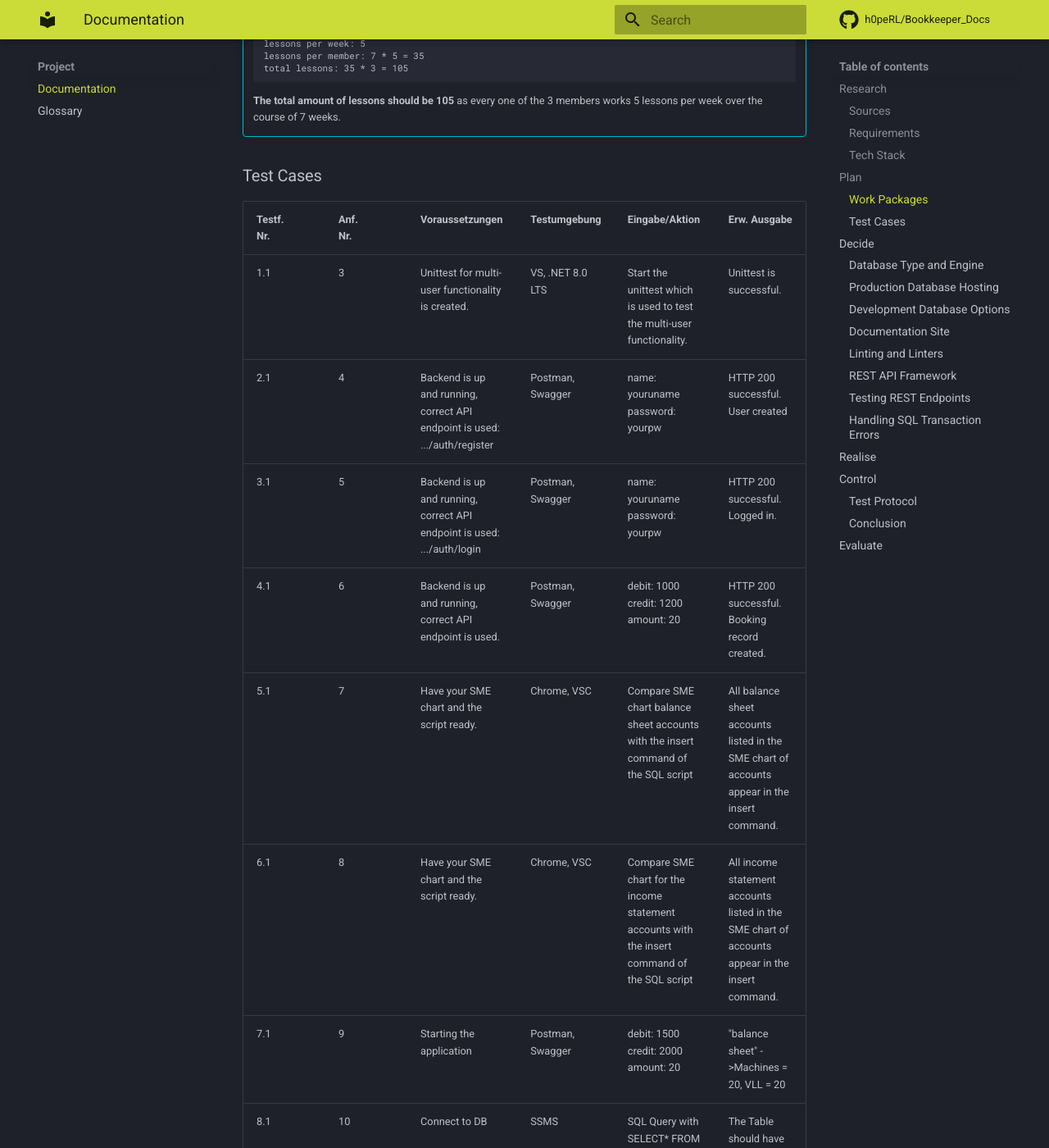
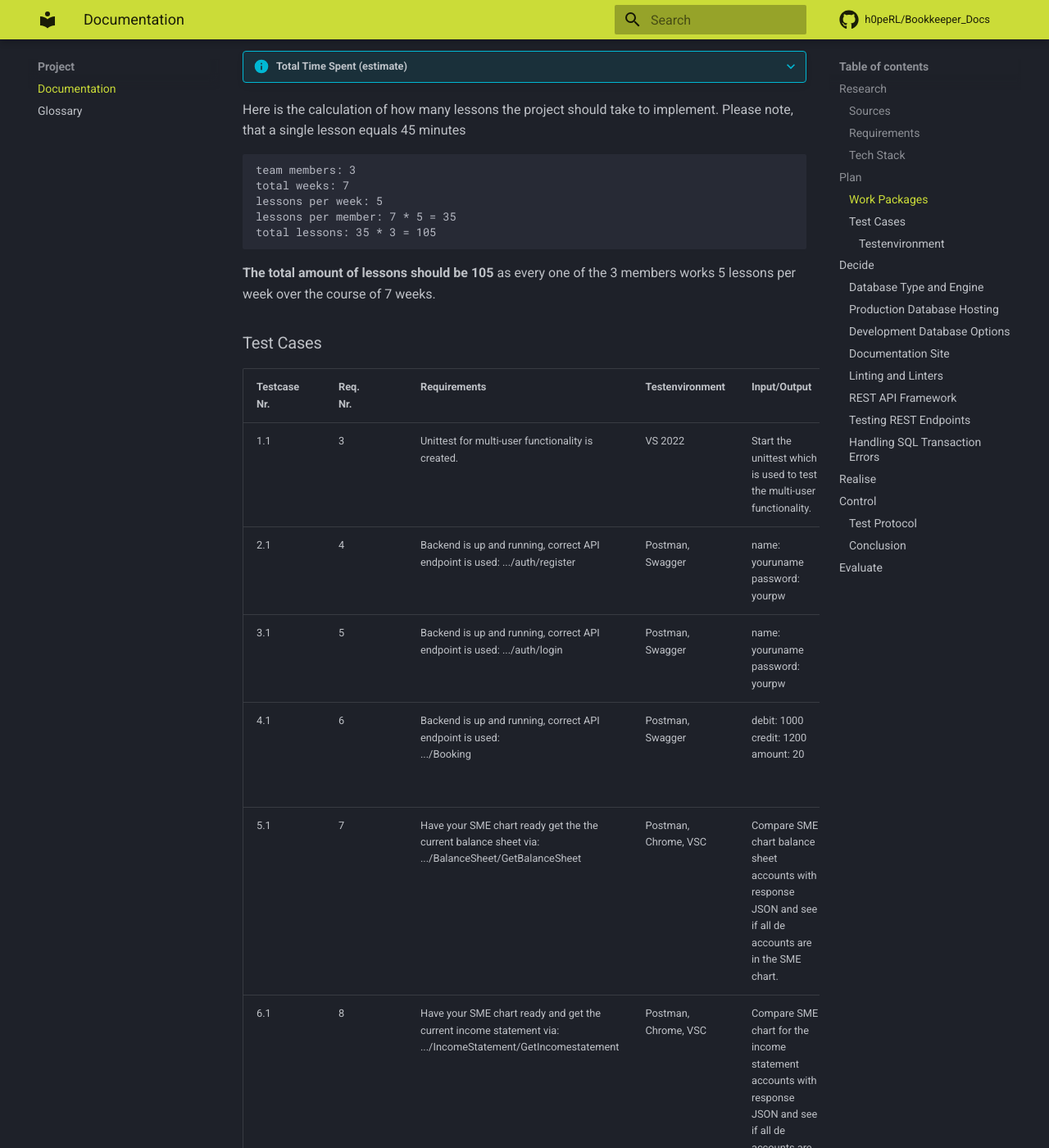
Before and after one commit to h0peRL/Bookkeeper_Docs, an MkDocs documentation site: the page built from docs/project/documentation.md, in a window 1280 px wide and 1400 px high, scrolled down 3039 px. Shown: the whole window at 82% size. Built offline with MkDocs 1.6.1 and Material for MkDocs 9.7.7, drawn with Linux system fonts in a browser that asks for light colours; comment, search, counter and statistics services are not loaded; some of the changed text lies outside the part shown.

Commit message:
applied changes from request

````diff
--- a/docs/project/documentation.md
+++ b/docs/project/documentation.md
@@ -6,23 +6,22 @@
 
 ### Requirements
 
-| **Req. No.** | **Mandatory/Optional** | **Func./Qual./Margin.** | **Requirement**                                                                                |
-| :----------- | ---------------------- | :---------------------- | ---------------------------------------------------------------------------------------------- |
-| 1            | Mandatory              | Functional              | The app supports multiple users at the same time                                               |
-| 2            | Mandatory              | Marginal                | The app is a .NET 8.0 REST-API (LTS)                                                           |
-| 3            | Mandatory              | Marginal                | Data will be stored in an SQL-Database                                                         |
-| 4            | Mandatory              | Functional              | The user can register via HTTP-request                                                         |
-| 5            | Mandatory              | Functional              | The user can log in via HTTP-request                                                           |
-| 6            | Mandatory              | Functional              | The user can create booking records via HTTP-request                                           |
-| 7            | Mandatory              | Functional              | The software must have a balance sheet according to the SME chart of accounts                  |
-| 8            | Optional               | Functional              | The software must have an income statement based on the SME chart of accounts                  |
-| 9            | Mandatory              | Functional              | The software must be able to execute booking records while updating the affected accounts      |
-| 10           | Mandatory              | Functional              | A booking record must include the date, booking text, debit account, credit account and amount |
-| 11           | Optional               | Quality                 | Every command should have an explanation of the syntax                                         |
-| 12           | Mandatory              | Functional              | Every endpoint should require a JWT-Bearer-Token (except login and register)                   |
-| 13           | Mandatory              | Marginal                | There must be a UML class diagram.                                                             |
-| 14           | Mandatory              | Marginal                | The program and documentation should be in English                                             |
-| 15           | Mandatory              | Marginal                | There should be a glossary with German translations                                            |
+| **Req. No.** | **Mandatory/Optional** | **Func./Qual./Margin.** | **Requirement**                                                                                |     |
+| :----------- | ---------------------- | :---------------------- | ---------------------------------------------------------------------------------------------- | --- |
+| 1            | Mandatory              | Functional              | The app supports multiple users at the same time                                               |     |
+| 2            | Mandatory              | Marginal                | The app is a .NET 8.0 REST-API (LTS)                                                           |     |
+| 3            | Mandatory              | Marginal                | Data will be stored in an SQL-Database                                                         |     |
+| 4            | Mandatory              | Functional              | The user can register via HTTP-request                                                         |     |
+| 5            | Mandatory              | Functional              | The user can log in via HTTP-request                                                           |     |
+| 6            | Mandatory              | Functional              | The user can create booking records via HTTP-request                                           |     |
+| 7            | Mandatory              | Functional              | The software must have a balance sheet according to the SME chart of accounts                  |     |
+| 8            | Optional               | Functional              | The software must have an income statement based on the SME chart of accounts                  |     |
+| 9            | Mandatory              | Functional              | The software must be able to execute booking records while updating the affected accounts      |     |
+| 10           | Mandatory              | Functional              | A booking record must include the date, booking text, debit account, credit account and amount |     |
+| 11           | Mandatory              | Functional              | Every endpoint should require a JWT-Bearer-Token (except login and register)                   |     |
+| 12           | Mandatory              | Marginal                | There must be a UML class diagram.                                                             |     |
+| 13           | Mandatory              | Marginal                | The program and documentation should be in English                                             |     |
+| 14           | Mandatory              | Marginal                | There should be a glossary with German translations                                            |     |
 
 ### Tech Stack
 
@@ -61,35 +60,63 @@
 
 ???+ info "Total Time Spent (estimate)"
 
-    Here is the calculation of how many lessons the project should take to implement. Please note, that a single lesson equals 45 minutes
+Here is the calculation of how many lessons the project should take to implement. Please note, that a single lesson equals 45 minutes
 
-    ```
-    team members: 3
-    total weeks: 7
-    lessons per week: 5
-    lessons per member: 7 * 5 = 35
-    total lessons: 35 * 3 = 105
-    ```
+```
+team members: 3
+total weeks: 7
+lessons per week: 5
+lessons per member: 7 * 5 = 35
+total lessons: 35 * 3 = 105
+```
 
-    **The total amount of lessons should be 105** as every one of the 3 members works 5 lessons per week over the course of 7 weeks.
+**The total amount of lessons should be 105** as every one of the 3 members works 5 lessons per week over the course of 7 weeks.
 
 ### Test Cases
 
-| Testf.<br />Nr. | Anf.<br />Nr. | Voraussetzungen                                                            | Testumgebung                                             | Eingabe/Aktion                                                                                | Erw. Ausgabe                                                                                    |
-| --------------- | ------------- | -------------------------------------------------------------------------- | -------------------------------------------------------- | --------------------------------------------------------------------------------------------- | :---------------------------------------------------------------------------------------------- |
-| 1.1             | 3             | Unittest for multi-user functionality is created.                          | VS, .NET 8.0 LTS                                         | Start the unittest which is used to test the multi-user functionality.                        | Unittest is successful.                                                                         |
-| 2.1             | 4             | Backend is up and running, correct API endpoint is used: .../auth/register | Postman, Swagger                                         | name: youruname<br />password: yourpw                                                         | HTTP 200 successful. User created                                                               |
-| 3.1             | 5             | Backend is up and running, correct API endpoint is used: .../auth/login    | Postman, Swagger                                         | name: youruname<br />password: yourpw                                                         | HTTP 200 successful. Logged in.                                                                 |
-| 4.1             | 6             | Backend is up and running, correct API endpoint is used.                   | Postman, Swagger                                         | debit: 1000 credit: 1200 amount: 20                                                           | HTTP 200 successful. Booking record created.                                                    |
-| 5.1             | 7             | Have your SME chart and the script ready.                                  | Chrome, VSC                                              | Compare SME chart balance sheet accounts with the insert command of the SQL script            | All balance sheet accounts listed in the SME chart of accounts appear in the insert command.    |
-| 6.1             | 8             | Have your SME chart and the script ready.                                  | Chrome, VSC                                              | Compare SME chart for the income statement accounts with the insert command of the SQL script | All income statement accounts listed in the SME chart of accounts appear in the insert command. |
-| 7.1             | 9             | Starting the application                                                   | Postman, Swagger                                         | debit: 1500 credit: 2000 amount: 20                                                           | "balance sheet" ->Machines = 20, VLL = 20                                                       |
-| 8.1             | 10            | Connect to DB                                                              | SSMS                                                     | SQL Query with SELECT\* FROM Account                                                          | The Table should have this structure.![](assets/20240201_112710_image.png)                      |
-| 9.1             | 11            | Starting the application, endpoint .../commands                            | Postman, Swagger                                         | command: help                                                                                 | An explanation of the syntax is also provided in the respective descriptions.                   |
-| 10.1            | 12            | Starting the application,                                                  | Postman                                                  | Route to an endpoint without sending your JWT                                                 | Status Code 401: Unauthorized                                                                   |
-| 11.1            | 13            | Docs open.                                                                 | [Docs](https://bookkeper-docs.readthedocs.io/en/latest/) | Look at the UML paragraph.                                                                    | UML is shown in the docs.                                                                       |
-| 12.1            | 14            | Docs open.                                                                 | [Docs](https://bookkeper-docs.readthedocs.io/en/latest/) | Look at the doc language                                                                      | Language is English                                                                             |
-| 13.1            | 15            | Docs open.                                                                 | [Docs](https://bookkeper-docs.readthedocs.io/en/latest/) | Navigate to glossary                                                                          | A glossary with translations is available                                                       |
+| Testcase<br />Nr. | Req.<br />Nr. | Requirements                                                                                               | Testenvironment                                          | Input/Output                                                                                                            | Predicted Output                                                                                |
+| ----------------- | ------------- | ---------------------------------------------------------------------------------------------------------- | -------------------------------------------------------- | ----------------------------------------------------------------------------------------------------------------------- | :---------------------------------------------------------------------------------------------- |
+| 1.1               | 3             | Unittest for multi-user functionality is created.                                                          | VS 2022                                                  | Start the unittest which is used to test the multi-user functionality.                                                  | Unittest is successful.                                                                         |
+| 2.1               | 4             | Backend is up and running, correct API endpoint is used: .../auth/register                                 | Postman, Swagger                                         | name: youruname<br />password: yourpw                                                                                   | HTTP 200 successful. User created                                                               |
+| 3.1               | 5             | Backend is up and running, correct API endpoint is used: .../auth/login                                    | Postman, Swagger                                         | name: youruname<br />password: yourpw                                                                                   | HTTP 200 successful. Logged in.                                                                 |
+| 4.1               | 6             | Backend is up and running, correct API endpoint is used:<br />.../Booking                                  | Postman, Swagger                                         | debit: 1000 credit: 1200 amount: 20                                                                                     | HTTP 200 successful. Booking record created.                                                    |
+| 5.1               | 7             | Have your SME chart ready get the the current balance sheet via: .../BalanceSheet/GetBalanceSheet          | Postman, Chrome, VSC                                     | Compare SME chart balance sheet accounts with response JSON and see if all de accounts are in the SME chart.            | All balance sheet accounts listed in the SME chart of accounts appear in the insert command.    |
+| 6.1               | 8             | Have your SME chart ready and get the current income statement via: .../IncomeStatement/GetIncomestatement | Postman, Chrome, VSC                                     | Compare SME chart for the income statement accounts with response JSON and see if all de accounts are in the SME chart. | All income statement accounts listed in the SME chart of accounts appear in the insert command. |
+| 7.1               | 9             | Starting the application                                                                                   | Postman, Swagger                                         | debit: 1500 credit: 2000 amount: 20                                                                                     | "balance sheet" ->Machines = 20, VLL = 20                                                       |
+| 8.1               | 10            | Connect to DB                                                                                              | SSMS                                                     | SQL Query with SELECT\* FROM Account                                                                                    | The Table should have this structure.![](assets/20240201_112710_image.png)                      |
+| 9.1               | 11            | Starting the application,                                                                                  | Postman                                                  | Post on booking/create JWT                                                                                              | Status Code 401: Unauthorized                                                                   |
+| 10.1              | 12            | Docs open.                                                                                                 | [Docs](https://bookkeper-docs.readthedocs.io/en/latest/) | Look at the UML paragraph.                                                                                              | UML is shown in the docs.                                                                       |
+| 11.1              | 13            | Docs open.                                                                                                 | [Docs](https://bookkeper-docs.readthedocs.io/en/latest/) | Look at the doc language                                                                                                | Language is English                                                                             |
+| 12.1              | 14            | Docs open.                                                                                                 | [Docs](https://bookkeper-docs.readthedocs.io/en/latest/) | Navigate to glossary                                                                                                    | A glossary contains translations and explanations                                               |
+
+#### Testenvironment
+
+- Microsoft Visual Studio Enterprise (VS)
+  - Microsoft Visual Studio Enterprise 2022
+  - Version: 17.5.5
+  - VisualStudio.17.Release/17.5.5+33627.172
+  - Microsoft .NET Framework: 4.8.04084
+  - Installed Version: Enterprise
+  - C# Tools: 4.5.2-3.23171.7+d17f741546fad2786cbd6394d08619544e53a36d
+  - Microsoft JVM Debugger: 1.0
+  - NuGet Package Manager: 6.5.0
+  - SQL Server Data Tools: 17.2.40120.0
+  - SQLite & SQL Server Compact Toolbox: 4.8
+  - Visual Studio IntelliCode: 2.2
+- Visual Studio Code (VSC)
+  - Version: 1.78.2 (user setup)
+  - Commit: b3e4e68a0bc097f0ae7907b217c1119af9e03435
+  - Chromium: 108.0.5359.215
+  - Node.js: 16.17.1
+  - V8: 10.8.168.25-electron.0
+  - OS: Windows_NT x64 10.0.19045
+  - Sandboxed: Yes
+- Microsoft SQL Server Management Studio 18
+  - Version: 18.11.1
+- Chrome (for PDFs und Documentation)
+  - Version: 114.0.5735.134 (Official Build) (64-bit)
+- Visual Paradigm
+  - Version: 17.0
 
 ## Decide
 
````
